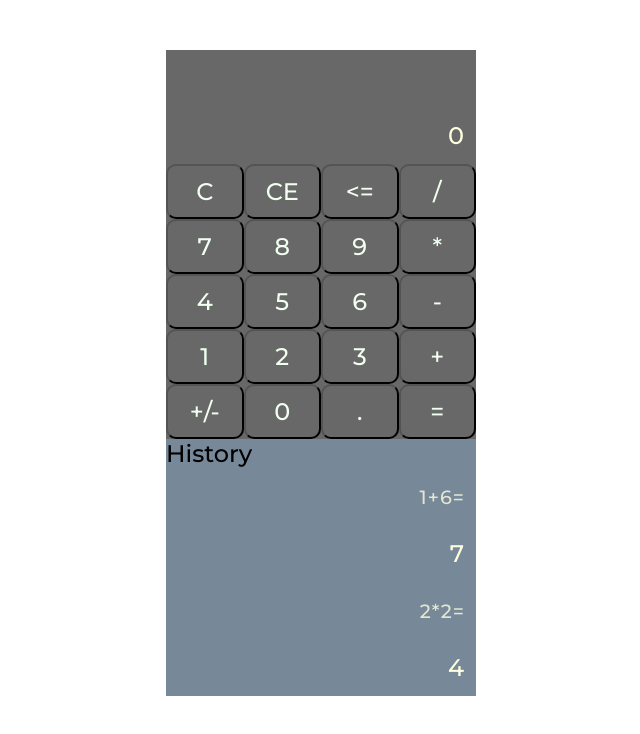
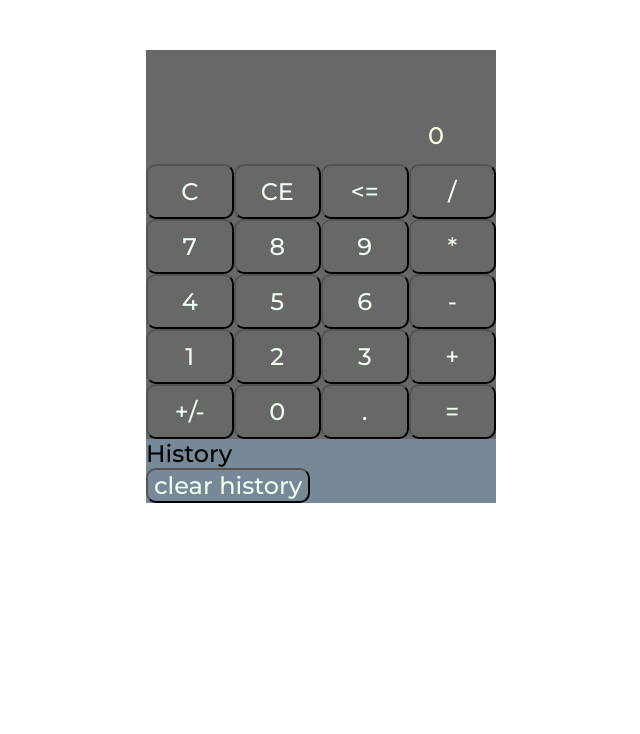
Before and after one commit to Rambo-react/Calc, a React (Create React App) app: page / in a window 1280 px wide. Shown: the top 734 px of the page, without its empty margins (319-959 px from the left). Built offline with nearby package versions, Linux system fonts and the light colour scheme.

Commit message:
added logic to history block and button 'clear history'

```diff
--- a/src/App.css
+++ b/src/App.css
@@ -23,7 +23,7 @@ body {
 
 /* ====================================  CALC */
 .calculator {
-  width: 310px;
+  width: 350px;
   background-color: rgb(104, 104, 104);
 }
 
--- a/src/App.js
+++ b/src/App.js
@@ -10,7 +10,7 @@ const App = () => {
   const [result, setResult] = useState("0");
   const [firstVal, setFirstVal] = useState("");
   // const [secondVal, setSecondVal] = useState(null);
-  const [history, setHistory] = useState([ ["1+6=", "7"], ["2*2=", "4"]]);
+  const [history, setHistory] = useState([]);
   const [lastButtonOperator, setLastButtonOperator] = useState(false);
   // const [lastButtonDot, setLastButtonDot] = useState(false);
   const [lastButtonEqual, setLastButtonEqual] = useState(false);
@@ -57,17 +57,23 @@ const App = () => {
 
   //равно
   const calculate = (e) => {
-    debugger
+
     //если ничего нету
     if (firstVal === "") {
-      debugger
-      setFirstVal(result.concat(e.target.innerHTML));
+
+      let FirstVal = result.concat(e.target.innerHTML);
+      let SecondVal = result;
+      setHistory([...history, [FirstVal, SecondVal]]);
+      setFirstVal(FirstVal);
+
+
 
     } else if (!lastButtonEqual && !firstVal.includes("=")) {
       //если строка не содержит "=" и последняя кнопка не равна "="
-      debugger
+
       let calcResult;
-      let numFirstVal = Number(firstVal.slice(0, -1));
+      let FirstVal = firstVal.slice(0, -1);
+      let numFirstVal = Number(FirstVal);
       let oper = firstVal.slice(firstVal.length - 1, firstVal.length);
       let SecondVal = result.includes(".", result.length - 1) ? result.slice(0, -1) : result;
       let numSecondVal = Number(SecondVal);
@@ -77,9 +83,11 @@ const App = () => {
         case "*": calcResult = numFirstVal * numSecondVal; break;
         case "/": calcResult = numFirstVal / numSecondVal; break;
       }
-      debugger
+
+      setHistory([...history, [firstVal + SecondVal + e.target.innerHTML, String(calcResult)]]);
       setFirstVal(firstVal + SecondVal + e.target.innerHTML);
       setResult(String(calcResult));
+
 
     } else {
       //ищем оператор
@@ -92,6 +100,10 @@ const App = () => {
       //если никакой оператор не найден, то
       if (oper === "") {
         //добавляем в историю , другие действия не требуются
+        let SecondVal = result;
+        let FirstVal = firstVal;
+
+        setHistory([...history, [FirstVal, SecondVal]]);
       } else {
         let calcResult;
         //ищем со второго номера элемента, т.к может быть отрицательное число
@@ -106,17 +118,15 @@ const App = () => {
           case "*": calcResult = numSecondVal * numFirstVal; break;
           case "/": calcResult = numSecondVal / numFirstVal; break;
         }
-        debugger
+
+        setHistory([...history, [`${SecondVal}${oper}${FirstVal}=`, String(calcResult)]]);
         setFirstVal(`${SecondVal}${oper}${FirstVal}=`);
         setResult(String(calcResult));
 
       }
-
     }
     setLastButtonEqual(true);
     setLastButtonOperator(false);
-
-
   }
 
   //операторы
@@ -126,7 +136,8 @@ const App = () => {
       debugger
       let calcResult;
       let oper = firstVal.slice(firstVal.length - 1, firstVal.length);
-      let numFirstVal = Number(firstVal.slice(0, -1));
+      let FirstVal = firstVal.slice(0, -1);
+      let numFirstVal = Number(FirstVal);
 
       // let numSecondVal = Number(result);
       //если последняий символ разделитель дробной части, то просто откидываем его
@@ -140,10 +151,12 @@ const App = () => {
         case "=": calcResult = numSecondVal; break;
       }
 
-      if ((oper !== "") && (oper!=="=")) {
+      if ((oper !== "") && (oper !== "=")) {
         debugger
+        FirstVal = `${FirstVal}${oper}${SecondVal}=`;
+        SecondVal = String(calcResult);
+        setHistory([...history, [FirstVal ,SecondVal]]);
         setResult(String(calcResult));
-
         setFirstVal(String(calcResult).concat(e.target.innerHTML));
       } else {
         debugger
@@ -172,13 +185,17 @@ const App = () => {
   //плюс минус
   const plusMinus = () => {
     if (result !== "0") {
-      result.includes("-") ? setResult(result.replace("-" ,"")) : setResult("-".concat(result));
+      result.includes("-") ? setResult(result.replace("-", "")) : setResult("-".concat(result));
     }
   }
   //история
-  const historyHandle = () => {
- //после нажатия на дивку , значения переносятся в калькулятор
+  const historyHandle = (el) => {
+    //после нажатия на дивку , значения переносятся в калькулятор
+    setFirstVal(el[0]);
+    setResult(el[1]);
 
+    setLastButtonEqual(true);
+    setLastButtonOperator(false);
   }
 
   return (
@@ -216,12 +233,12 @@ const App = () => {
         <div>History</div>
         <div className="history">
           {
-            history.map( (el, index) => {
-              return <HistoryElement key={index} historyElement={el} historyHandle={historyHandle} />
-             } )
+            history.map((el, index) => {
+              return <HistoryElement key={index} historyElement={el} historyHandle={()=> {historyHandle(el)} } />
+            })
           }
-
         </div>
+        <button onClick={() => { setHistory([]) }}>clear history</button>
 
       </div>
 
--- a/src/components/HistoryElement.jsx
+++ b/src/components/HistoryElement.jsx
@@ -1,6 +1,8 @@
 import style from "./HistoryElement.module.css"
 
 const HistoryElement = (props) => {
+
+
     return (
         <div className={style.historyElement} onClick={props.historyHandle}>
             <input className={style.small} readOnly={true} value={props.historyElement[0]} />
--- a/src/components/HistoryElement.module.css
+++ b/src/components/HistoryElement.module.css
@@ -8,6 +8,7 @@ input {
 }
 
 .historyElement {
+    border: 1px solid black;
     background-color: transparent;
 }
 
```
